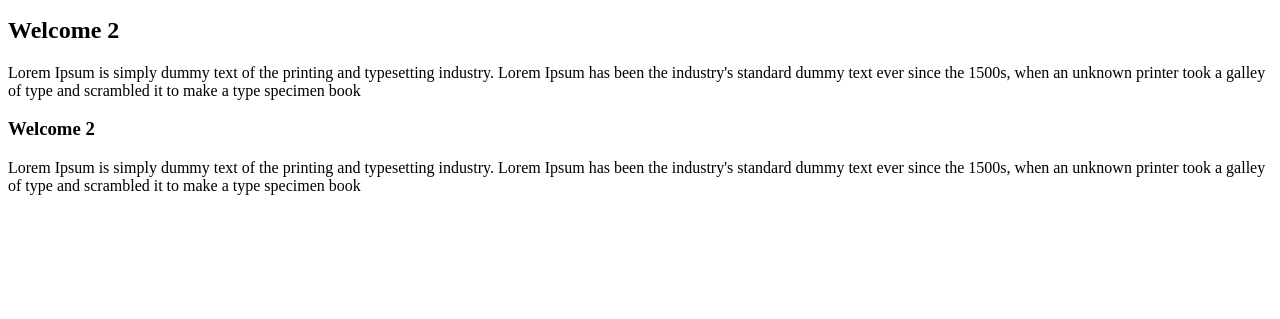
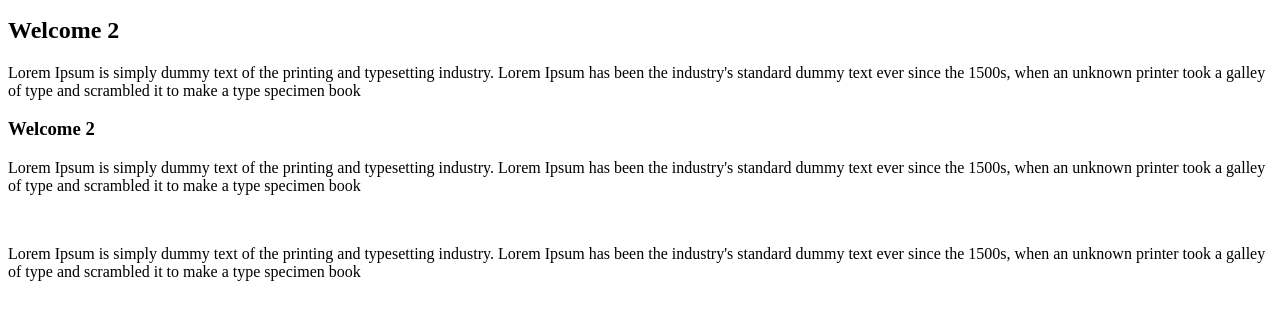
Before and after one commit to more2see/b-learning-git, a plain HTML site: page index.html in a window 1280 px wide. Shown: the part 119-438 px from the top of the page. Drawn offline with nearby package versions, Linux system fonts and the light colour scheme; files that its build step writes are made by us from their sources.

Commit message:
Add p before closing body

```diff
--- a/index.html
+++ b/index.html
@@ -14,6 +14,8 @@
     <h3>Welcome 2</h3>
         <p>Lorem Ipsum is simply dummy text of the printing and typesetting industry. Lorem Ipsum has been the industry's standard dummy text ever since the 1500s, when an unknown printer took a galley of type and scrambled it to make a type specimen book
         </p>
-
+        <br>
+        <p>Lorem Ipsum is simply dummy text of the printing and typesetting industry. Lorem Ipsum has been the industry's standard dummy text ever since the 1500s, when an unknown printer took a galley of type and scrambled it to make a type specimen book
+        </p>
 </body>
 </html>
```
